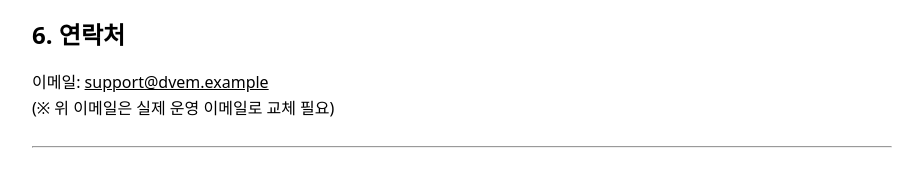
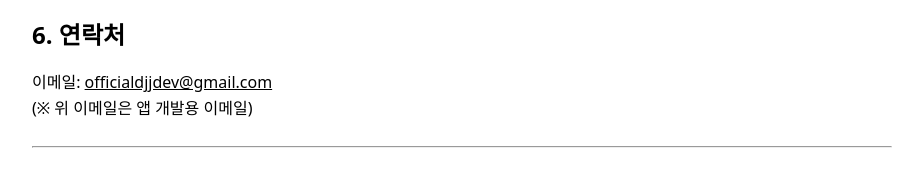
Before and after one commit to Deokjjang/deokjjang.github.io, a plain HTML site: page refund.html in a window 1280 px wide. Shown: the part 999-1168 px from the top of the page, without its empty margins (178-1101 px from the left). Drawn offline with Linux system fonts and the light colour scheme.

Commit message:
Update contact email in refund.html

```diff
--- a/refund.html
+++ b/refund.html
@@ -60,9 +60,9 @@
 
   <h2>6. 연락처</h2>
   <p>
-    이메일: <a href="mailto:support@dvem.example">support@dvem.example</a>
+    이메일: <a href="mailto:officialdjjdev@gmail.com">officialdjjdev@gmail.com</a>
     <br/>
-    (※ 위 이메일은 실제 운영 이메일로 교체 필요)
+    (※ 위 이메일은 앱 개발용 이메일)
   </p>
 
   <hr/>
```
